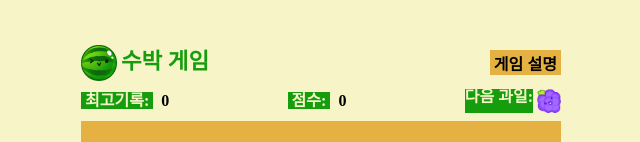
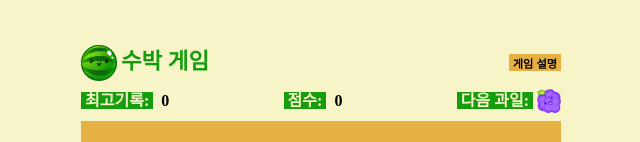
Before and after one commit to 059590/suika-game-dev, a React (Vite) app: page / in a window 1280 px wide. Shown: the top 142 px of the page, without its empty margins (319-959 px from the left). Built offline with nearby package versions, Linux system fonts and the light colour scheme.

Commit message:
design: layout 수정

```diff
--- a/src/App.jsx
+++ b/src/App.jsx
@@ -270,6 +270,7 @@ function App() {
             disableActionRef={disableActionRef}
             gameRestart={gameRestart}
           />
+
           <GameResultModal
             openResultModal={openGameResultModal}
             setOpenResultModal={setOpenGameResultModal}
--- a/src/assets/components/gameDescriptionModal.jsx
+++ b/src/assets/components/gameDescriptionModal.jsx
@@ -30,7 +30,11 @@ export default function GameDescriptionModal({
 
   return (
     <>
-      <button onClick={() => setOpen(true)} ref={helpModalBtn}>
+      <button
+        className="descriptionBtn"
+        onClick={() => setOpen(true)}
+        ref={helpModalBtn}
+      >
         게임 설명
       </button>
       <Modal
--- a/src/assets/scss/styled.scss
+++ b/src/assets/scss/styled.scss
@@ -61,37 +61,31 @@ main {
   section {
     width: 100%;
     margin: 1rem 0;
+
     display: flex;
     justify-content: space-between;
 
     h2 {
       color: $color_main;
+      background-color: $point_color_sub;
+
       margin-right: 0.5rem;
-      background-color: $point_color_sub;
+      padding: 0.1rem 0.5rem;
     }
 
+    .score,
     .nextFruit {
       display: flex;
+      align-items: center;
+
+      span {
+        font-weight: bold;
+      }
 
       img {
         width: 3rem;
         height: 3rem;
         object-fit: contain;
-      }
-    }
-
-    .score {
-      display: flex;
-      align-items: center;
-
-      h2 {
-        color: $color_main;
-        background-color: $point_color_sub;
-        padding: 0.1rem 0.5rem;
-      }
-
-      span {
-        font-weight: bold;
       }
     }
   }
@@ -102,6 +96,10 @@ main {
 }
 
 // Game description modal style
+.descriptionBtn {
+  font-size: $font_size_xs;
+}
+
 .description {
   text-align: center;
   line-height: 3rem;
```
Also changed, not shown: src/assets/css/styled.min.css.
